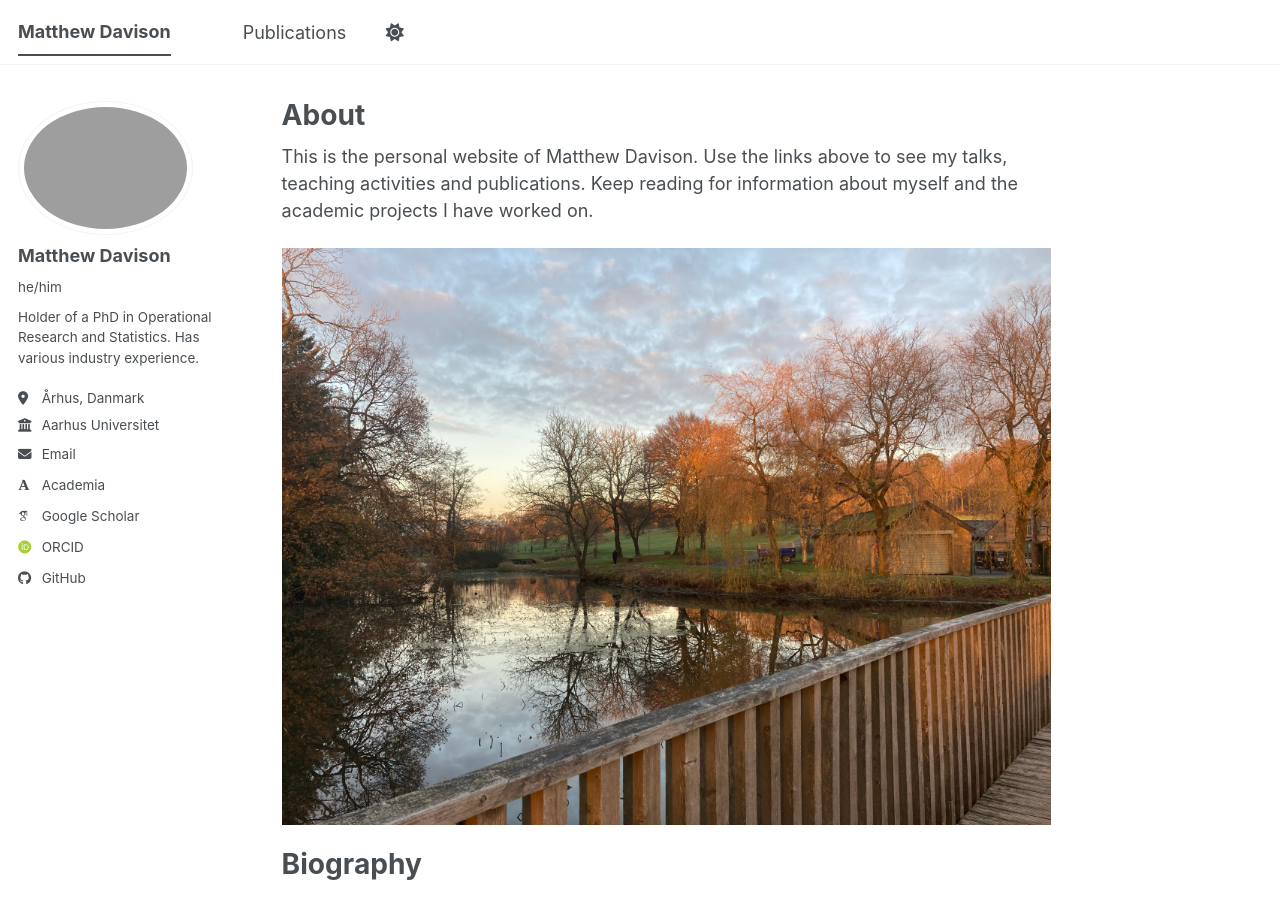
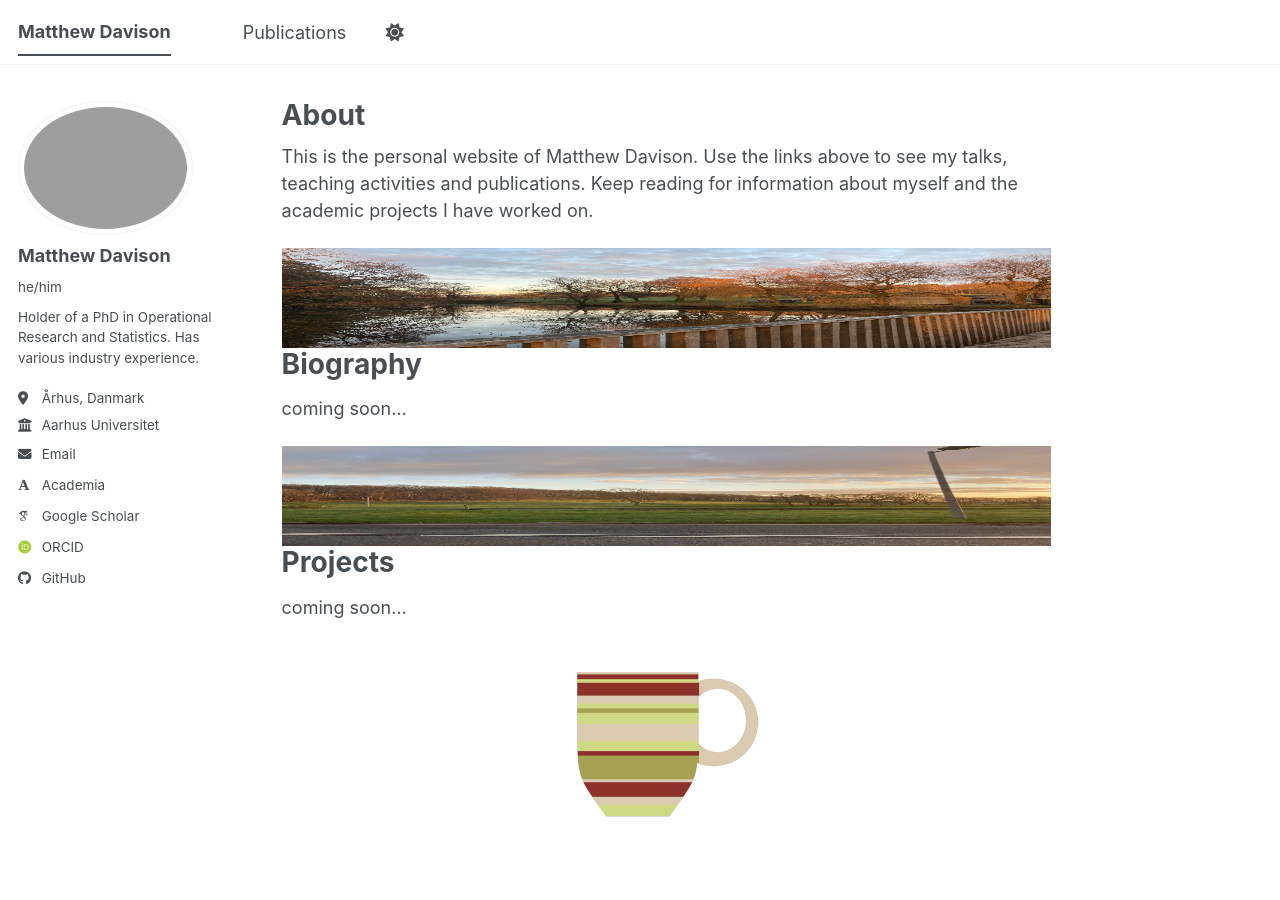
Before and after one commit to Mattmandav/mattmandav.github.io, a Jekyll site: the page built from _pages/about.md, in a window 1280 px wide and 900 px high. Built offline with Jekyll 4.4.1, drawn with Linux system fonts in a browser that asks for light colours; some web fonts are replaced; a script bundle is joined from its source files by our own code; library files that are not in the unit come from our copies.

Commit message:
Adding images to home page

```diff
--- a/_pages/about.md
+++ b/_pages/about.md
@@ -9,20 +9,24 @@ redirect_from:
 
 This is the personal website of Matthew Davison. Use the links above to see my talks, teaching activities and publications. Keep reading for information about myself and the academic projects I have worked on.
 
-<img src="/images/IMG_top.jpeg" height= "100"/>
+<div style="text-align: center;">
+  <img src="../images/IMG_top.jpeg" style="width: 100%; height: 100px;">
+</div>
 
 Biography
 ======
 
 coming soon...
 
-<img src="/images/IMG_bottom.jpeg" height= "100"/>
+<div style="text-align: center;">
+  <img src="../images/IMG_bottom.jpeg" style="width: 100%; height: 100px;">
+</div>
 
 Projects
 ======
 
 coming soon...
 
-<p align="center">
-  <img src="/images/favicon-192x192.png" height= "192"/>
-</p>
+<div style="text-align: center;">
+  <img src="../images/favicon-192x192.png" style="width: 192px; height: 192px;">
+</div>
```
